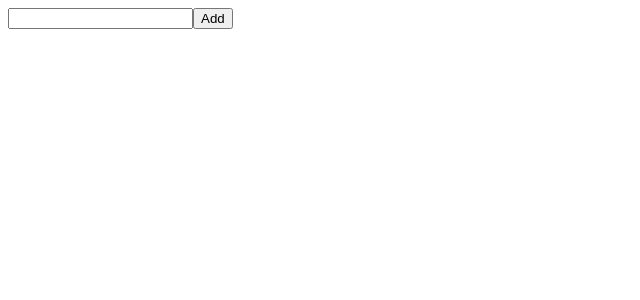
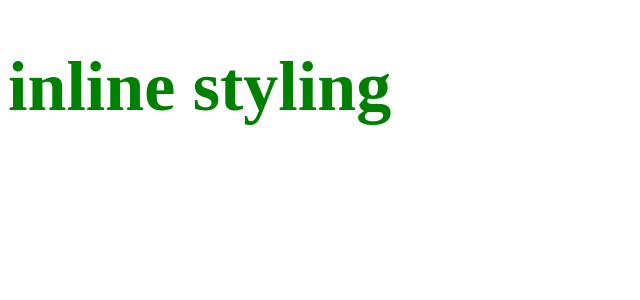
Before and after one commit to ramnoa/Todo-App, a React (Vite) app: page / in a window 1280 px wide. Shown: the top 300 px of the page, without its empty margins (0-640 px from the left). Built offline with nearby package versions, Linux system fonts and the light colour scheme.

Commit message:
inline styling

```diff
--- a/src/App.jsx
+++ b/src/App.jsx
@@ -1,5 +1,5 @@
 import Todo from "./Components/Todo"
-
+import Inline from "./Components/Incline"
 
 
 function App() {
@@ -8,7 +8,8 @@ function App() {
   return (
 
         <div className="hero">
-          <Todo />
+          {/* <Todo /> */}
+          <Inline />
           </div>
 
   )
--- /dev/null
+++ b/src/Components/Incline.jsx
@@ -0,0 +1,15 @@
+// export default function   Inline() {
+//     return(
+//         <h1 style={{color: "green" , fontSize:"70px"}}>
+//             inline styling
+//         </h1>
+//     )}
+
+//The 2nd way of doing inline styling is to create a variable and then use it in the style attribute. This is useful when you have multiple styles to apply or when you want to reuse the same styles in different components.
+    const header  = {color: "green" , fontSize:"70px"}
+    export default function   Inline() {
+    return(
+        <h1 style={header}>
+            inline styling
+        </h1>
+    )}
--- a/src/Components/Todo.jsx
+++ b/src/Components/Todo.jsx
@@ -1,4 +1,5 @@
 import { useState } from "react";
+import Todoitem from "./Todoitem";
 export default function Todo() {
     const [todo, setTodo] = useState("");
     const [todos, setTodos] = useState([]);
@@ -14,6 +15,8 @@ export default function Todo() {
             <button  type="submit">Add</button>
 
         </form>
-           {console.log(todos)}
+           {todos.map((item) => (
+            <Todoitem key={item} item={item} />
+           ))}
     </div>)
 }
--- /dev/null
+++ b/src/Components/Todoitem.jsx
@@ -0,0 +1,7 @@
+export default function Todoitem({item}) {
+    return (
+        <div>
+            <h1>{item}</h1>
+        </div>
+    )
+}
```
